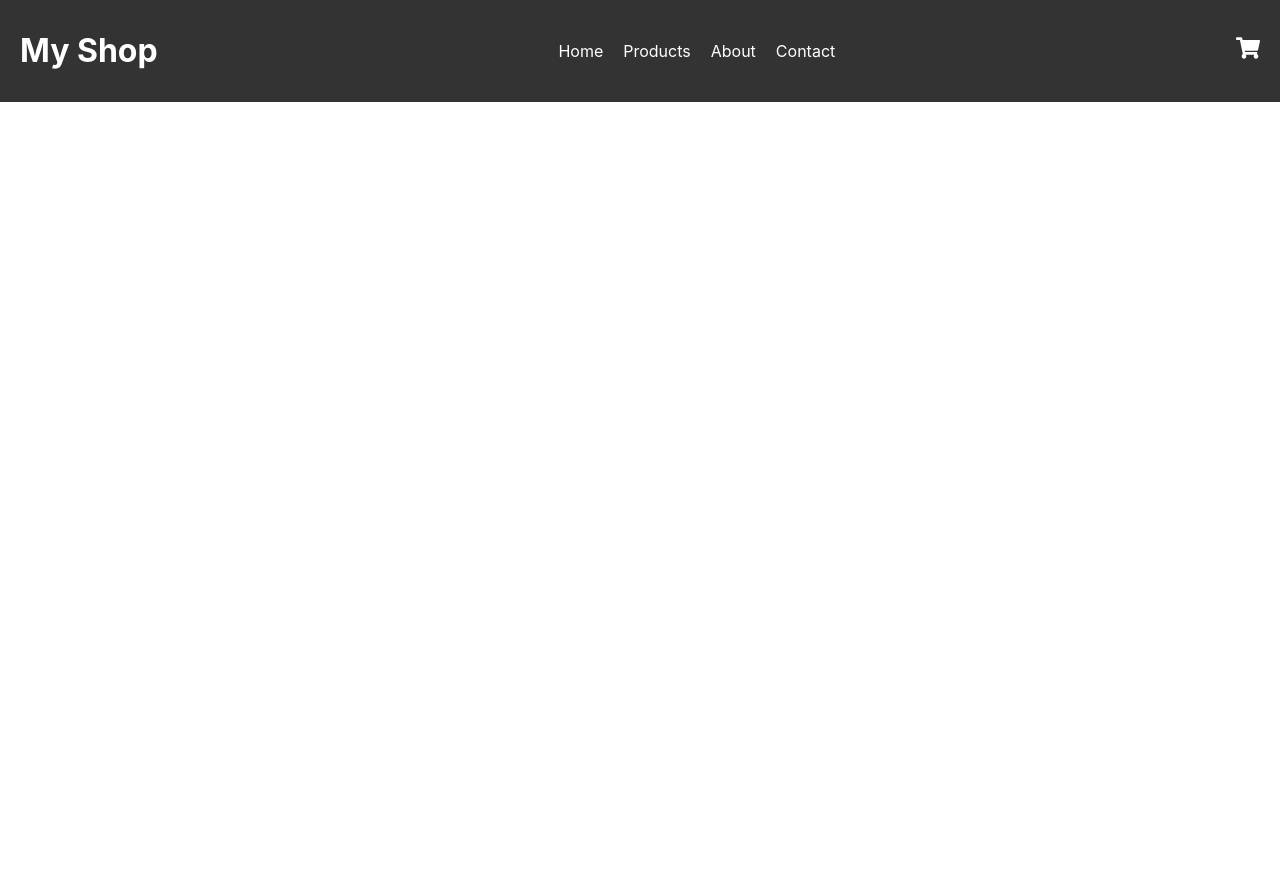
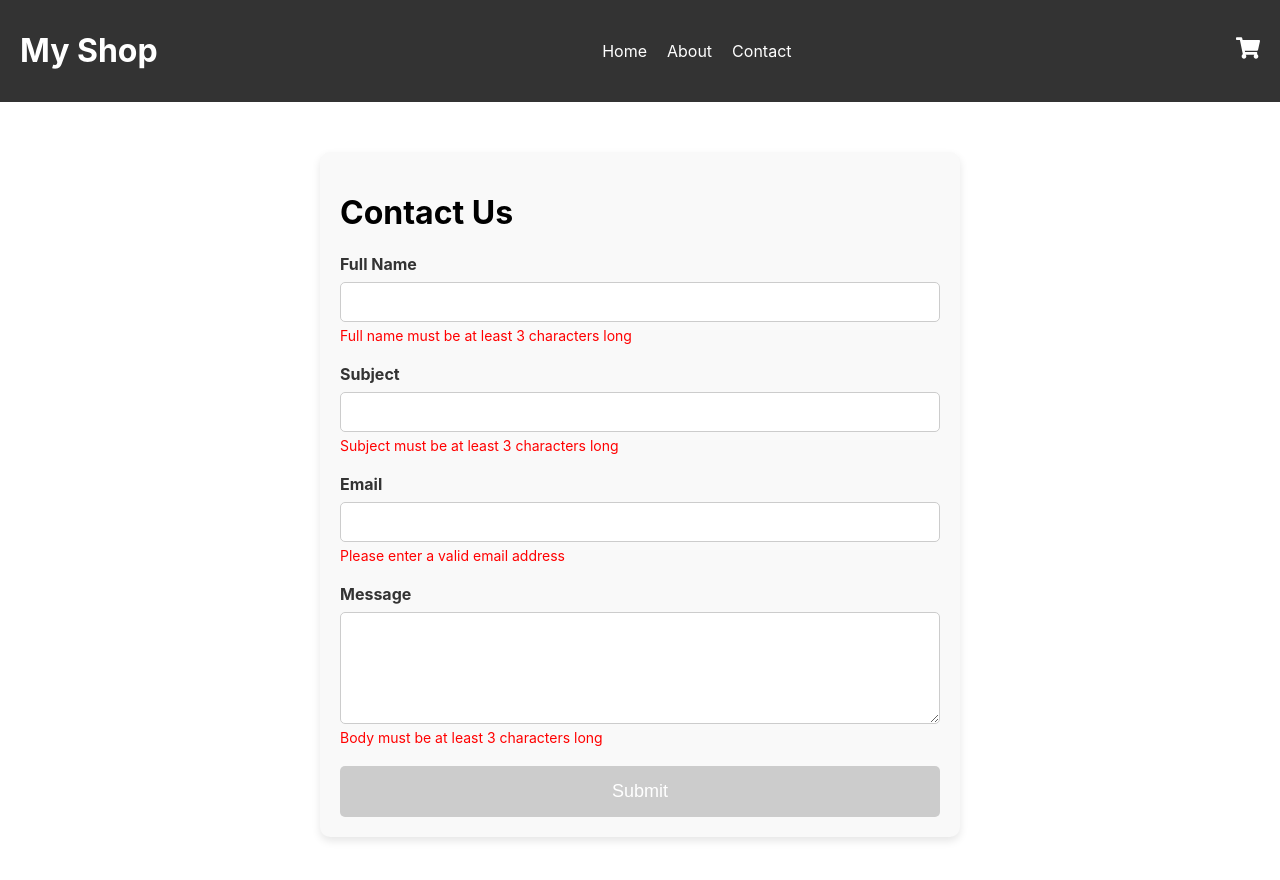
Before and after one commit to flanderos/React-ecom, a React (Create React App) app: page /contact in a window 1280 px wide. Shown: the top 880 px of the page. Before the commit the page ends 800 px from the top, so only its background shows below. Built offline with nearby package versions, Linux system fonts and the light colour scheme.

Commit message:
added simple contactpage

```diff
--- a/src/App.js
+++ b/src/App.js
@@ -5,6 +5,7 @@ import Header from './components/Header/Header';
 import LandingPage from './components/landingpage/landingPage.js';
 import ProductDetailPage from './components/products/productDetailPage.jsx';
 import ShoppingCart from './components/shoppingCart/ShoppingCart.jsx';
+import ContactPage from './components/contactPage/ContactPage.jsx';
 
 function App() {
   return (
@@ -14,8 +15,8 @@ function App() {
           <Header />
           <Routes>
             <Route path="/" element={<LandingPage />} />
-            <Route path="/product/:productId" element={<ProductDetailPage />} />
             <Route path="/cart" element={<ShoppingCart />} />
+            <Route path="/contact" element={<ContactPage />} />
           </Routes>
         </div>
       </Router>
--- a/src/components/Header/Header.jsx
+++ b/src/components/Header/Header.jsx
@@ -55,7 +55,6 @@ const Header = () => {
       <h1>My Shop</h1>
       <NavBar>
         <NavLink to="/">Home</NavLink>
-        <NavLink to="/products">Products</NavLink>
         <NavLink to="/about">About</NavLink>
         <NavLink to="/contact">Contact</NavLink>
       </NavBar>
--- /dev/null
+++ b/src/components/contactPage/ContactPage.jsx
@@ -0,0 +1,170 @@
+import React, { useState, useEffect } from 'react';
+import styled from 'styled-components';
+
+const FormContainer = styled.div`
+  max-width: 600px;
+  margin: 50px auto;
+  padding: 20px;
+  background-color: #f9f9f9;
+  border-radius: 10px;
+  box-shadow: 0 4px 8px rgba(0, 0, 0, 0.1);
+`;
+
+const Form = styled.form`
+  display: flex;
+  flex-direction: column;
+`;
+
+const Label = styled.label`
+  margin-bottom: 8px;
+  font-weight: bold;
+  color: #333;
+`;
+
+const Input = styled.input`
+  padding: 10px;
+  margin-bottom: 20px;
+  border: 1px solid #ccc;
+  border-radius: 5px;
+  font-size: 16px;
+`;
+
+const TextArea = styled.textarea`
+  padding: 10px;
+  margin-bottom: 20px;
+  border: 1px solid #ccc;
+  border-radius: 5px;
+  font-size: 16px;
+  resize: vertical;
+`;
+
+const SubmitButton = styled.button`
+  padding: 15px;
+  background-color: #28a745;
+  color: white;
+  font-size: 18px;
+  border: none;
+  border-radius: 5px;
+  cursor: pointer;
+
+  &:hover {
+    background-color: #218838;
+  }
+
+  &:disabled {
+    background-color: #ccc;
+    cursor: not-allowed;
+  }
+`;
+
+const ErrorMessage = styled.p`
+  color: red;
+  font-size: 14px;
+  margin-top: -15px;
+  margin-bottom: 20px;
+`;
+
+const ContactPage = () => {
+  const [fullName, setFullName] = useState('');
+  const [subject, setSubject] = useState('');
+  const [email, setEmail] = useState('');
+  const [body, setBody] = useState('');
+  const [errors, setErrors] = useState({});
+  const [isFormValid, setIsFormValid] = useState(false); // New state to track form validity
+
+  const validateEmail = (email) => {
+    const emailRegex = /^[^\s@]+@[^\s@]+\.[^\s@]+$/;
+    return emailRegex.test(email);
+  };
+
+  const validateForm = () => {
+    const newErrors = {};
+
+    if (fullName.length < 3) {
+      newErrors.fullName = 'Full name must be at least 3 characters long';
+    }
+
+    if (subject.length < 3) {
+      newErrors.subject = 'Subject must be at least 3 characters long';
+    }
+
+    if (!validateEmail(email)) {
+      newErrors.email = 'Please enter a valid email address';
+    }
+
+    if (body.length < 3) {
+      newErrors.body = 'Body must be at least 3 characters long';
+    }
+
+    setErrors(newErrors);
+    setIsFormValid(Object.keys(newErrors).length === 0); // Update form validity
+
+    return Object.keys(newErrors).length === 0;
+  };
+
+  useEffect(() => {
+    validateForm(); // Validate form whenever any of the input fields change
+  }, [fullName, subject, email, body]);
+
+  const handleSubmit = (e) => {
+    e.preventDefault();
+
+    if (validateForm()) {
+      alert('Form submitted successfully');
+      // Handle form submission here (e.g., send data to server)
+    }
+  };
+
+  return (
+    <FormContainer>
+      <h1>Contact Us</h1>
+      <Form onSubmit={handleSubmit}>
+        <Label htmlFor="fullName">Full Name</Label>
+        <Input
+          type="text"
+          id="fullName"
+          value={fullName}
+          onChange={(e) => setFullName(e.target.value)}
+          required
+        />
+        {errors.fullName && <ErrorMessage>{errors.fullName}</ErrorMessage>}
+
+        <Label htmlFor="subject">Subject</Label>
+        <Input
+          type="text"
+          id="subject"
+          value={subject}
+          onChange={(e) => setSubject(e.target.value)}
+          required
+        />
+        {errors.subject && <ErrorMessage>{errors.subject}</ErrorMessage>}
+
+        <Label htmlFor="email">Email</Label>
+        <Input
+          type="email"
+          id="email"
+          value={email}
+          onChange={(e) => setEmail(e.target.value)}
+          required
+        />
+        {errors.email && <ErrorMessage>{errors.email}</ErrorMessage>}
+
+        <Label htmlFor="body">Message</Label>
+        <TextArea
+          id="body"
+          value={body}
+          onChange={(e) => setBody(e.target.value)}
+          rows="5"
+          required
+        />
+        {errors.body && <ErrorMessage>{errors.body}</ErrorMessage>}
+
+        <SubmitButton type="submit" disabled={!isFormValid}>
+          Submit
+        </SubmitButton>
+      </Form>
+    </FormContainer>
+  );
+};
+
+export default ContactPage;
```
